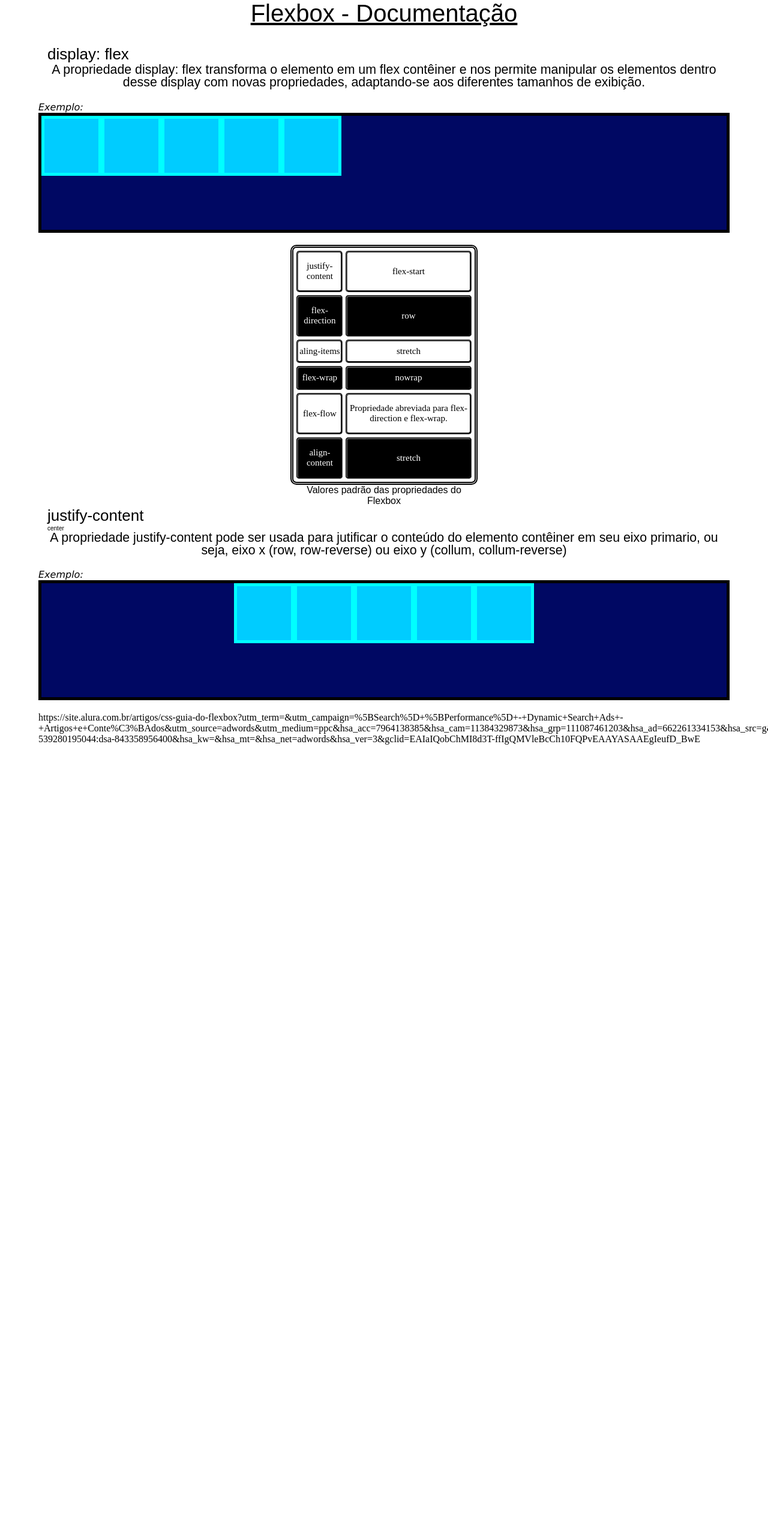
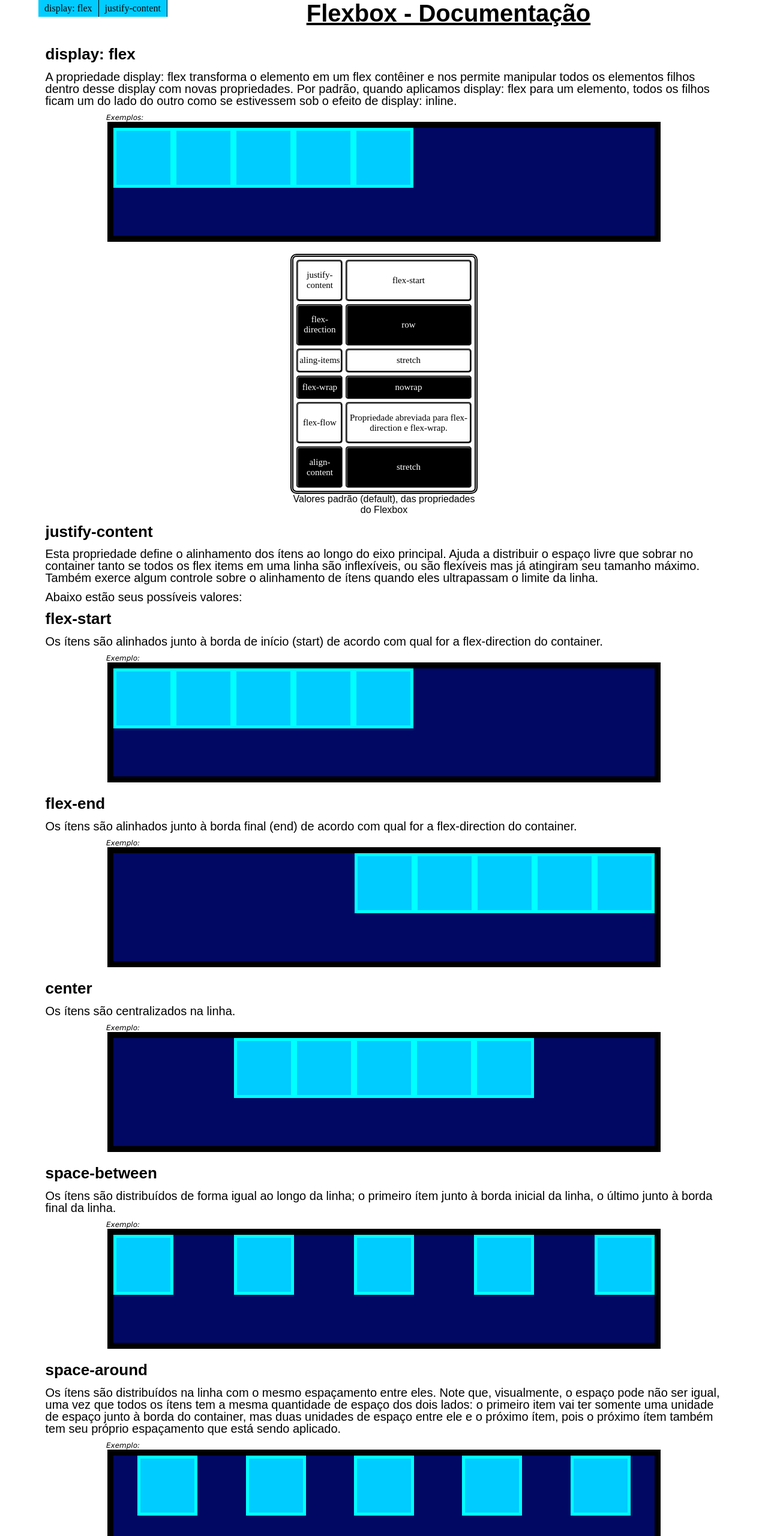
Before and after one commit to vineefreitas/flexbox-docs, a plain HTML site: page index.html in a window 1280 px wide. Shown: the top 2560 px of the page at 60% size. Before the commit the page ends 1241 px from the top, so only its background shows below. Drawn offline with Linux system fonts and the light colour scheme.

Commit message:
style(styles.css): criação de menu de navegação e ajustes de posicionamento

```diff
--- a/index.html
+++ b/index.html
@@ -6,14 +6,26 @@
     <title>Flexbox - Documentação</title>
     <link rel="stylesheet" href="styles.css">
 </head>
+    <nav>
+        <ul class="menu">
+            <li><a href="#">display: flex</a></li>
+            <li><a href="#justify-content">justify-content</a>
+                <ul>
+                    <li><a href="#">flex-start</a></li>
+                    <li><a href="#">flex-end</a></li>
+                    <li><a href="#">center</a></li>
+                </ul>
+            </li>
+        </ul>
+    </nav>
 <body>
     <h1>Flexbox - Documentação</h1>
     <h3>display: flex</h3>
     <p class="descricao-propriedade">
     <!-- Atalho para criar tag com a classe (Abreviação Emmet) " tag.nome-da-classe "-->
-    A propriedade display: flex transforma o elemento em um flex contêiner e nos permite manipular os elementos dentro desse display com novas propriedades, adaptando-se aos diferentes tamanhos de exibição.</p>
+    A propriedade display: flex transforma o elemento em um flex contêiner e nos permite manipular todos os elementos filhos dentro desse display com novas propriedades. Por padrão, quando aplicamos display: flex para um elemento, todos os filhos ficam um do lado do outro como se estivessem sob o efeito de display: inline.</p>
 
-    <h4>Exemplo:</h4>
+    <h5>Exemplos:</h5>
     <div class="container display-flex">
         <div class="contido"></div>
         <div class="contido"></div>
@@ -21,8 +33,9 @@
         <div class="contido"></div>
         <div class="contido"></div>
     </div>
+
     <table>
-        <caption>Valores padrão das propriedades do Flexbox</caption>
+        <caption>Valores padrão (default), das propriedades do Flexbox</caption>
         <tr>
             <td class="propriedade">justify-content</td>
             <td class="valor">flex-start</td>
@@ -48,12 +61,40 @@
             <td class="valor">stretch</td>
         </tr>
     </table>
-    <h3>justify-content</h3>
-    <h5>center</h5>
 
-    <p class="descricao-propriedade">A propriedade justify-content pode ser usada para jutificar o conteúdo do elemento contêiner em seu eixo primario, ou seja, eixo x (row, row-reverse) ou eixo y (collum, collum-reverse)</p>
+    <h3 id="justify-content"></a>justify-content</h3>
+    <p class="descricao-propriedade">Esta propriedade define o alinhamento dos ítens ao longo do eixo principal. Ajuda a distribuir o espaço livre que sobrar no container tanto se todos os flex items em uma linha são inflexíveis, ou são flexíveis mas já atingiram seu tamanho máximo. Também exerce algum controle sobre o alinhamento de ítens quando eles ultrapassam o limite da linha.</p>
 
-    <h4>Exemplo:</h4>
+    <p class="descricao-propriedade">Abaixo estão seus possíveis valores:</p>
+
+    <h3>flex-start</h3>
+    <p class="descricao-propriedade">Os ítens são alinhados junto à borda de início (start) de acordo com qual for a flex-direction do container.</p>
+
+    <h5>Exemplo:</h5>
+    <div class="container display-flex justify-content-flex-start">
+    <div class="contido"></div>
+    <div class="contido"></div>
+    <div class="contido"></div>
+    <div class="contido"></div>
+    <div class="contido"></div>
+    </div>
+
+    <h3>flex-end</h3>
+    <p class="descricao-propriedade">Os ítens são alinhados junto à borda final (end) de acordo com qual for a flex-direction do container.</p>
+
+    <h5>Exemplo:</h5>
+    <div class="container display-flex justify-content-flex-end">
+    <div class="contido"></div>
+    <div class="contido"></div>
+    <div class="contido"></div>
+    <div class="contido"></div>
+    <div class="contido"></div>
+    </div>
+
+    <h3>center</h3>
+    <p class="descricao-propriedade">Os ítens são centralizados na linha.</p>
+
+    <h5>Exemplo:</h5>
     <div class="container display-flex justify-content-center">
     <div class="contido"></div>
     <div class="contido"></div>
@@ -62,9 +103,45 @@
     <div class="contido"></div>
     </div>
 
+    <h3>space-between</h3>
+    <p class="descricao-propriedade">Os ítens são distribuídos de forma igual ao longo da linha; o primeiro ítem junto à borda inicial da linha, o último junto à borda final da linha.</p>
+
+    <h5>Exemplo:</h5>
+    <div class="container display-flex justify-content-space-between">
+    <div class="contido"></div>
+    <div class="contido"></div>
+    <div class="contido"></div>
+    <div class="contido"></div>
+    <div class="contido"></div>
+    </div>
+
+    <h3>space-around</h3>
+    <p class="descricao-propriedade">Os ítens são distribuídos na linha com o mesmo espaçamento entre eles. Note que, visualmente, o espaço pode não ser igual, uma vez que todos os ítens tem a mesma quantidade de espaço dos dois lados: o primeiro item vai ter somente uma unidade de espaço junto à borda do container, mas duas unidades de espaço entre ele e o próximo ítem, pois o próximo ítem também tem seu próprio espaçamento que está sendo aplicado.</p>
+
+    <h5>Exemplo:</h5>
+    <div class="container display-flex justify-content-space-around">
+    <div class="contido"></div>
+    <div class="contido"></div>
+    <div class="contido"></div>
+    <div class="contido"></div>
+    <div class="contido"></div>
+    </div>
+
+    <h3>space-evenly</h3>
+    <p class="descricao-propriedade">Os ítens são distribuídos de forma que o espaçamento entre quaisquer dois itens da linha (incluindo entre os ítens e as bordas) seja igual.</p>
+
+    <h5>Exemplo:</h5>
+    <div class="container display-flex justify-content-space-evenly">
+    <div class="contido"></div>
+    <div class="contido"></div>
+    <div class="contido"></div>
+    <div class="contido"></div>
+    <div class="contido"></div>
+    </div>
     https://site.alura.com.br/artigos/css-guia-do-flexbox?utm_term=&utm_campaign=%5BSearch%5D+%5BPerformance%5D+-+Dynamic+Search+Ads+-+Artigos+e+Conte%C3%BAdos&utm_source=adwords&utm_medium=ppc&hsa_acc=7964138385&hsa_cam=11384329873&hsa_grp=111087461203&hsa_ad=662261334153&hsa_src=g&hsa_tgt=aud-539280195044:dsa-843358956400&hsa_kw=&hsa_mt=&hsa_net=adwords&hsa_ver=3&gclid=EAIaIQobChMI8d3T-ffIgQMVleBcCh10FQPvEAAYASAAEgIeufD_BwE
 
+    https://www.alura.com.br/apostila-html-css-javascript/19CA-novos-layouts-com-flexbox#:~:text=O%20display%3A%20flex%20funciona%20de,flex%20container%20com%20propriedades%20novas.
 
-
+    https://www.devmedia.com.br/menu-em-css-menu-dropdown-horizontal-com-html5-e-css3/37205
 </body>
 </html>
--- a/styles.css
+++ b/styles.css
@@ -19,6 +19,7 @@ h1 {
     text-align: center;
     text-decoration:underline;
     margin-bottom: 30px;
+    font-weight: bold;
 }
 
 h2 {
@@ -27,24 +28,24 @@ h2 {
 
 h3 {
     font-size: 26px;
-    margin-left: 15px;
+    font-weight: bold;
+    margin: 1%;
 }
 
 h4 {
     font-size: 16px;
-    font-style: italic;
-    font-family: 'Lucida Sans', 'Lucida Sans Regular', 'Lucida Grande', 'Lucida Sans Unicode', Geneva, Verdana, sans-serif;
 }
 
 h5 {
-    font-size: 10px;
-    margin-left: 15px;
+    font-size: 12px;
+    font-style: italic;
+    font-family: 'Lucida Sans', 'Lucida Sans Regular', 'Lucida Grande', 'Lucida Sans Unicode', Geneva, Verdana, sans-serif;
+    margin-left: 113px;
 }
 
 p {
     line-height: 1;
-    margin-bottom: 20px;
-    font-size: 16pt;
+    font-size: 20px;
 }
 
 table {
@@ -78,11 +79,17 @@ body {
     margin: auto;
 }
 
+.display-flex {
+    display: flex;
+}
+
 .container {
+    margin: auto;
+    width: 80%;
     height: 200px;
     background-color: #000863;
-    border: 5px solid #000000;
-    margin-bottom: 20px;
+    border: 10px solid #000000;
+    margin-bottom: 20px;;
 }
 
 .contido {
@@ -92,12 +99,73 @@ body {
     border: 5px solid #00ffff;
 }
 
-.display-flex {
-    display: flex;
+.menu {
+    list-style: none;
+    border: 30px rgb(0, 0, 0);
+    float: left;
+}
+
+.menu li {
+    position: relative;
+    float: left;
+    border-right: 1px solid rgb(0, 0, 0);
+}
+.menu li a{
+    background-color: #00ccff;
+    color:#000000;
+    text-decoration:none;
+    padding:5px 10px;
+    display:block;
+}
+
+.menu li a:hover{
+background:#000863;
+color:#00ccff;
+-moz-box-shadow:0 3px 10px 0 #ccc;
+-webkit-box-shadow:0 3px 10px 0 #ccc;
+text-shadow:0px 0px 5px #fff;
+}
+
+.menu li  ul{
+    position:absolute;
+    top:25px;
+    left:0;
+    background-color:#00ccff;
+    display:none;
+}
+
+.menu li:hover ul, .menu li.over ul{
+    display:block;
+}
+
+.menu li ul li{
+    border:1px solid #c0c0c0;
+    display:block;
+    width:150px;
+}
+
+.justify-content-flex-start {
+    justify-content: flex-start;
+}
+
+.justify-content-flex-end {
+    justify-content: flex-end;
 }
 
 .justify-content-center {
     justify-content: center;
+}
+
+.justify-content-space-between {
+    justify-content: space-between;
+}
+
+.justify-content-space-around {
+    justify-content: space-around;
+}
+
+.justify-content-space-evenly {
+    justify-content: space-evenly;
 }
 
 .align-items-center {
@@ -121,5 +189,5 @@ body {
 }
 
 .descricao-propriedade {
-    text-align: center;
+    margin: 1%;
 }
```
